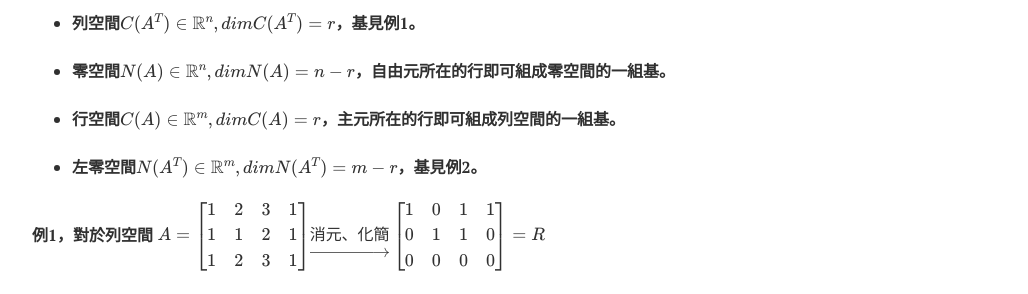
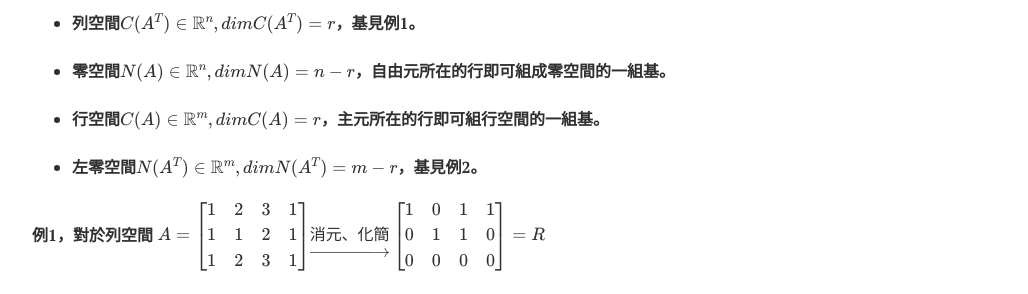
Before and after one commit to nycu-ee/nycu-ee.github.io, a Jekyll site: the page built from _posts/2021-02-07-linear-algebra-10.md, in a window 1280 px wide and 900 px high, scrolled down 376 px. Shown: the part 152-446 px from the top of the window, without its empty margins (248-1276 px from the left). Built offline with Jekyll 4.4.1, drawn with Linux system fonts in a browser that asks for light colours; nearby versions of some CDN libraries; formulas are drawn with MathJax 3; comment, search, counter and statistics services are not loaded.

Commit message:
Update 2021-02-07-linear-algebra-10.md

```diff
--- a/_posts/2021-02-07-linear-algebra-10.md
+++ b/_posts/2021-02-07-linear-algebra-10.md
@@ -23,7 +23,7 @@ author: [zlotus](https://github.com/zlotus/notes-linear-algebra)
 
 * 零空間$N(A) \in \mathbb{R}^n, dim N(A)=n-r$，自由元所在的行即可組成零空間的一組基。
 
-* 行空間$C(A) \in \mathbb{R}^m, dim C(A)=r$，主元所在的行即可組成列空間的一組基。
+* 行空間$C(A) \in \mathbb{R}^m, dim C(A)=r$，主元所在的行即可組行空間的一組基。
 
 * 左零空間$N(A^T) \in \mathbb{R}^m, dim N(A^T)=m-r$，基見例2。
 
```
